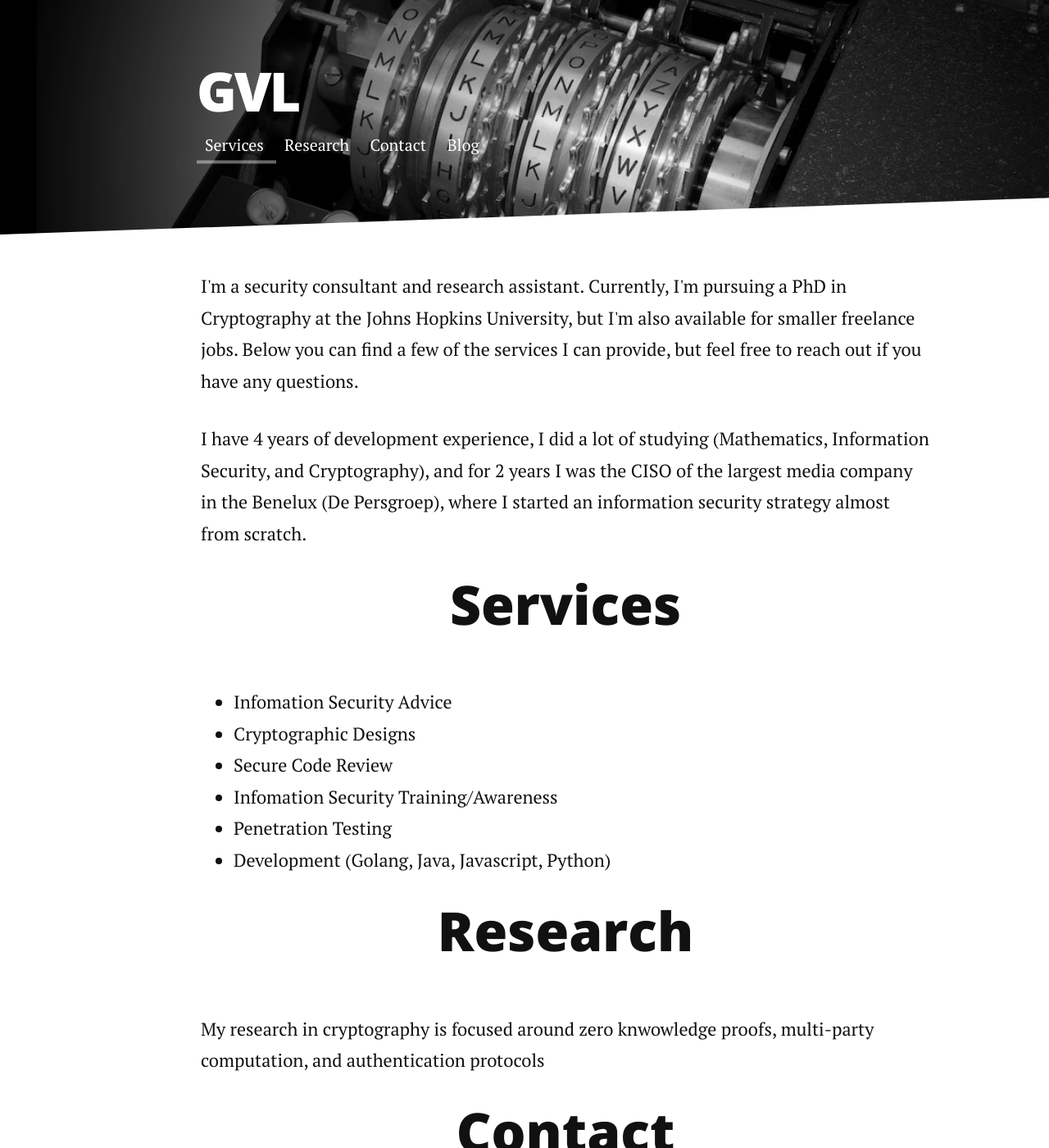
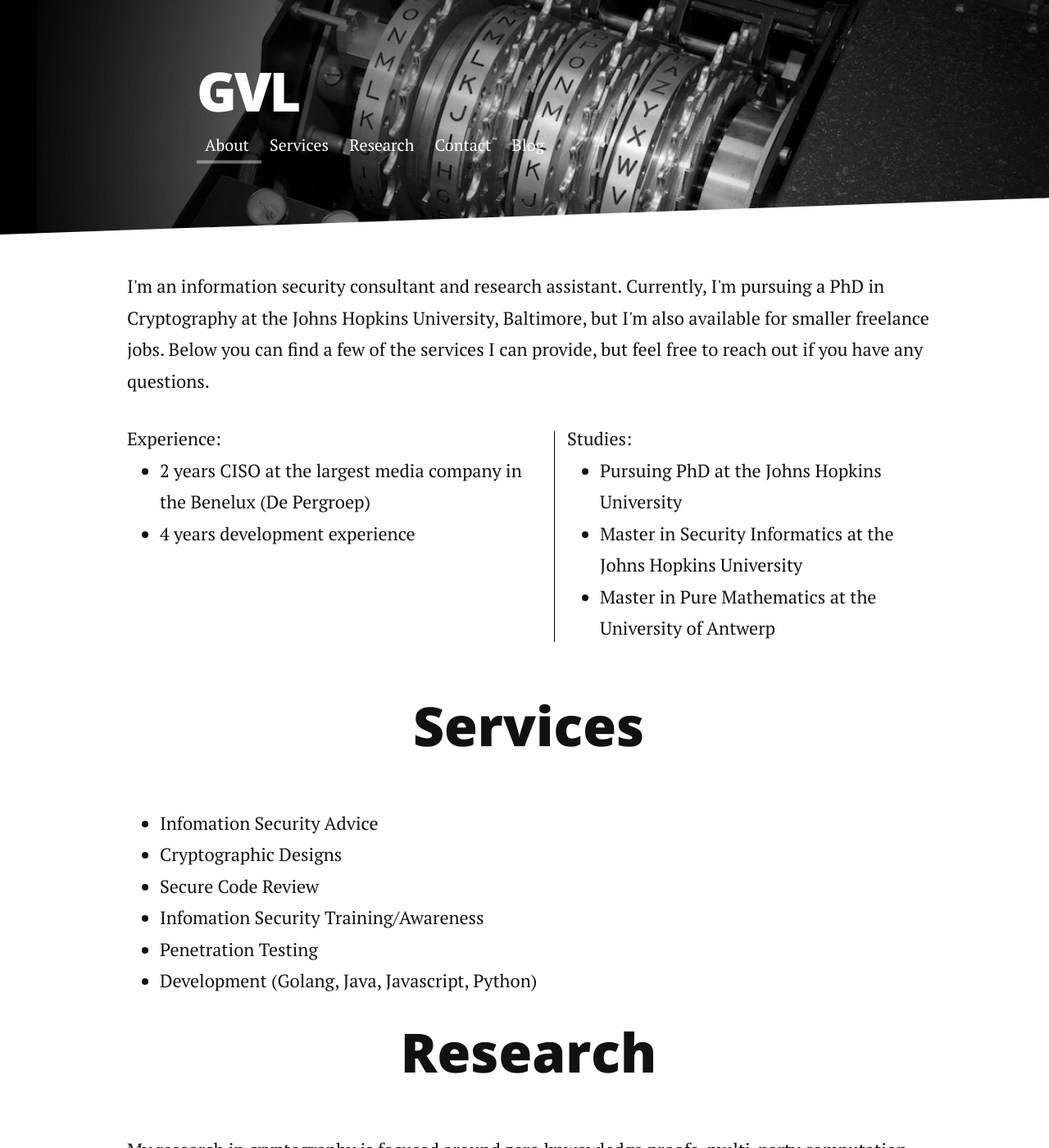
Before and after one commit to gijsvl/gijsvl.github.io, a Jekyll site: the page built from index.html, in a window 1280 px wide and 1400 px high. Shown: the whole window at 82% size. Built offline with Jekyll 4.4.1, drawn with Linux system fonts in a browser that asks for light colours; nearby versions of some CDN libraries; some of the changed text lies outside the part shown.

Commit message:
add contact information

```diff
--- a/_config.yml
+++ b/_config.yml
@@ -12,6 +12,8 @@
 paginate: 5
 
 navigation:
+  - title: About
+    url: /index.html
   - title: Services
     url: /index.html#services
   - title: Research
@@ -24,3 +26,5 @@
 social:
   github: gijsvl
   twitter: gijsvanlaer
+  linkedin: gijs-van-laer-b3325637
+  email: contact@gijsvanlaer.be
--- a/_includes/footer.html
+++ b/_includes/footer.html
@@ -18,10 +18,27 @@
                   </svg>
             </a></li>
             {% endif %}
+            {% if site.social.linkedin %}
+            <li>
+              <a href="https://www.linkedin.com/in/{{ site.social.linkedin }}">
+                <span class="icon  icon--linkedin">
+                  <svg id="linkedin" class="custom-icon" version="1.1" xmlns="http://www.w3.org/2000/svg" xmlns:xlink="http://www.w3.org/1999/xlink" viewBox="0 0 100 100" style="height: 30px; width: 30px;"><circle class="outer-shape" cx="50" cy="50" r="48" style="opacity: 1;"></circle>
+                    <path class="inner-shape" style="opacity: 1;" transform="translate(26,22) scale(0.1)" d="M150.65,100.682c0,27.992-22.508,50.683-50.273,50.683c-27.765,0-50.273-22.691-50.273-50.683
+                    C50.104,72.691,72.612,50,100.377,50C128.143,50,150.65,72.691,150.65,100.682z M143.294,187.333H58.277V462h85.017V187.333z
+                    M279.195,187.333h-81.541V462h81.541c0,0,0-101.877,0-144.181c0-38.624,17.779-61.615,51.807-61.615
+                    c31.268,0,46.289,22.071,46.289,61.615c0,39.545,0,144.181,0,144.181h84.605c0,0,0-100.344,0-173.915
+                    s-41.689-109.131-99.934-109.131s-82.768,45.369-82.768,45.369V187.333z"/>
+                  </svg>
+                </span>
+
+                <span class="username">{{ site.linkedin_name }}</span>
+              </a>
+            </li>
+            {% endif %}
             {% if site.social.email %}
             <li><a href="mailto:{{ site.social.email }}">
                   <svg id="mail" class="custom-icon" version="1.1" xmlns="http://www.w3.org/2000/svg" xmlns:xlink="http://www.w3.org/1999/xlink" viewBox="0 0 100 100" style="height: 30px; width: 30px;"><circle class="outer-shape" cx="50" cy="50" r="48" style="opacity: 1;"></circle>
-                  <path class="inner-shape" style="opacity: 1;" transform="translate(25,25) scale(0.5)" d="M50,1C22.938,1,1,22.938,1,50s21.938,49,49,49s49-21.938,49-49S77.062,1,50,1z M25.5,25.5h49 c0.874,0,1.723,0.188,2.502,0.542L50,57.544L22.998,26.041C23.777,25.687,24.626,25.499,25.5,25.5L25.5,25.5z M19.375,68.375v-36.75 c0-0.128,0.005-0.256,0.014-0.383l17.96,20.953L19.587,69.958C19.448,69.447,19.376,68.916,19.375,68.375L19.375,68.375z M74.5,74.5 h-49c-0.541,0-1.072-0.073-1.583-0.212l17.429-17.429L50,66.956l8.653-10.096l17.429,17.429C75.572,74.427,75.041,74.5,74.5,74.5 L74.5,74.5z M80.625,68.375c0,0.541-0.073,1.072-0.211,1.583L62.652,52.195l17.96-20.953c0.008,0.127,0.014,0.255,0.014,0.383 L80.625,68.375L80.625,68.375z"></path>
+                  <path class="inner-shape" style="opacity: 1;" transform="translate(5,3) scale(0.18)" d="M101.3 141.6v228.9h0.3 308.4 0.8V141.6H101.3zM375.7 167.8l-119.7 91.5 -119.6-91.5H375.7zM127.6 194.1l64.1 49.1 -64.1 64.1V194.1zM127.8 344.2l84.9-84.9 43.2 33.1 43-32.9 84.7 84.7L127.8 344.2 127.8 344.2zM384.4 307.8l-64.4-64.4 64.4-49.3V307.8z"></path>
                   </svg>
             </a></li>
             {% endif %}
--- a/index.html
+++ b/index.html
@@ -3,12 +3,29 @@
 title: GVL Information Security
 ---
 
-<div class="home" id="home" style="padding-left: 100px;">
+<div class="home" id="home" style="padding-left: 10px;">
 <div>
 	<p>
-	I'm a security consultant and research assistant. Currently, I'm pursuing a PhD in Cryptography at the Johns Hopkins University, but I'm also available for smaller freelance jobs. Below you can find a few of the services I can provide, but feel free to reach out if you have any questions.
-</p><p>
-	I have 4 years of development experience, I did a lot of studying (Mathematics, Information Security, and Cryptography), and for 2 years I was the CISO of the largest media company in the Benelux (De Persgroep), where I started an information security strategy almost from scratch.</p>
+	I'm an information security consultant and research assistant. Currently, I'm pursuing a PhD in Cryptography at the Johns Hopkins University, Baltimore, but I'm also available for smaller freelance jobs. Below you can find a few of the services I can provide, but feel free to reach out if you have any questions.
+</p>
+	<div style="display: flex;">
+		<div style="margin: 0 15px 0 0;">
+			Experience:
+			<ul>
+				<li>2 years CISO at the largest media company in the Benelux (De Pergroep)</li>
+				<li>4 years development experience</li>
+			</ul>
+		</div>
+		<div style="width: 1px; margin: 10px 0 35px 0; background: black;"></div>
+		<div style="margin: 0 0 0 15px;">
+			Studies:
+			<ul>
+				<li>Pursuing PhD at the Johns Hopkins University</li>
+				<li>Master in Security Informatics at the Johns Hopkins University</li>
+				<li>Master in Pure Mathematics at the University of Antwerp</li>
+			</ul>
+		</div>
+	</div>
 </div>
 
   <h1 class="pageTitle"><a id="services"></a>Services</h1>
@@ -23,18 +40,21 @@
 
   <h1 class="pageTitle"><a id="research"></a>Research</h1>
 <p>
-	My research in cryptography is focused around zero knwowledge proofs, multi-party computation, and authentication protocols
+	My research in cryptography is focused around zero knwowledge proofs, multi-party computation, and authentication protocols.
 </p>
 
   <h1 class="pageTitle"><a id="contact"></a>Contact</h1>
-  <div style="display: flex; align-content: flex-start;">
+  <div style="display: flex; align-content: flex-start; align-items: flex-start;">
   <div style="flex: 1">
   <img src="../assets/img/profile.jpeg" width="80%" alt="profile" />
 </div><div style="flex: 3">
 	<ul class="noList">
 		<li>Gijs Van Laer, Information Security Consultant </li>
-		<li><a href="https://github.com/gijsvl">https://github.com/gijsvl</a></li>
+		<li><a href="mailto:contact@gijsvanlaer.be">contact@gijsvanlaer.be</a></li>
+		<li><a href="https://gijsvanlaer.be">https://gijsvanlaer.be</a></li>
+		<li><a href="https://twitter.com/gijsvanlaer">https://twitter.com/gijsvanlaer</a></li>
 	</ul>
 </div>
+<div style="flex:1"><img src="../assets/img/logo.jpeg" width="90%" alt="logo" /></div>
 </div>
 </div>
```
Also changed, not shown: assets/img/favicon.ico, assets/img/logo.jpeg (added).
